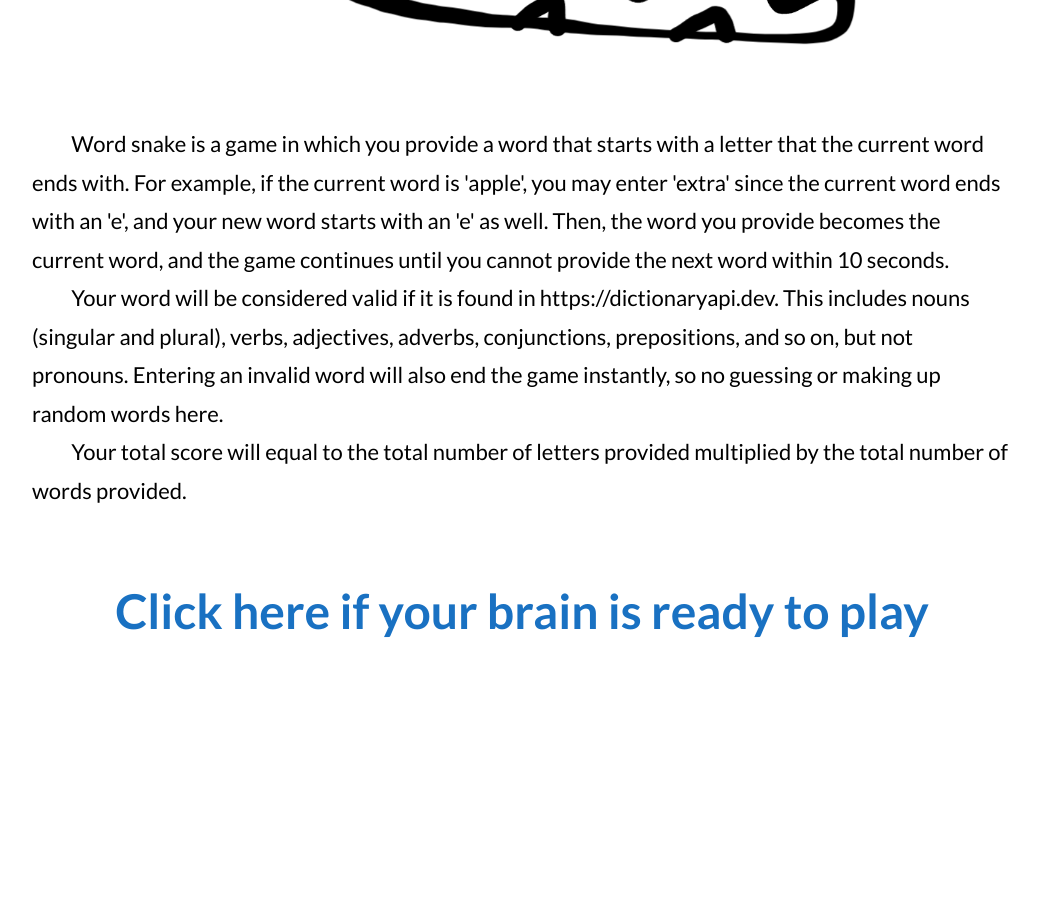
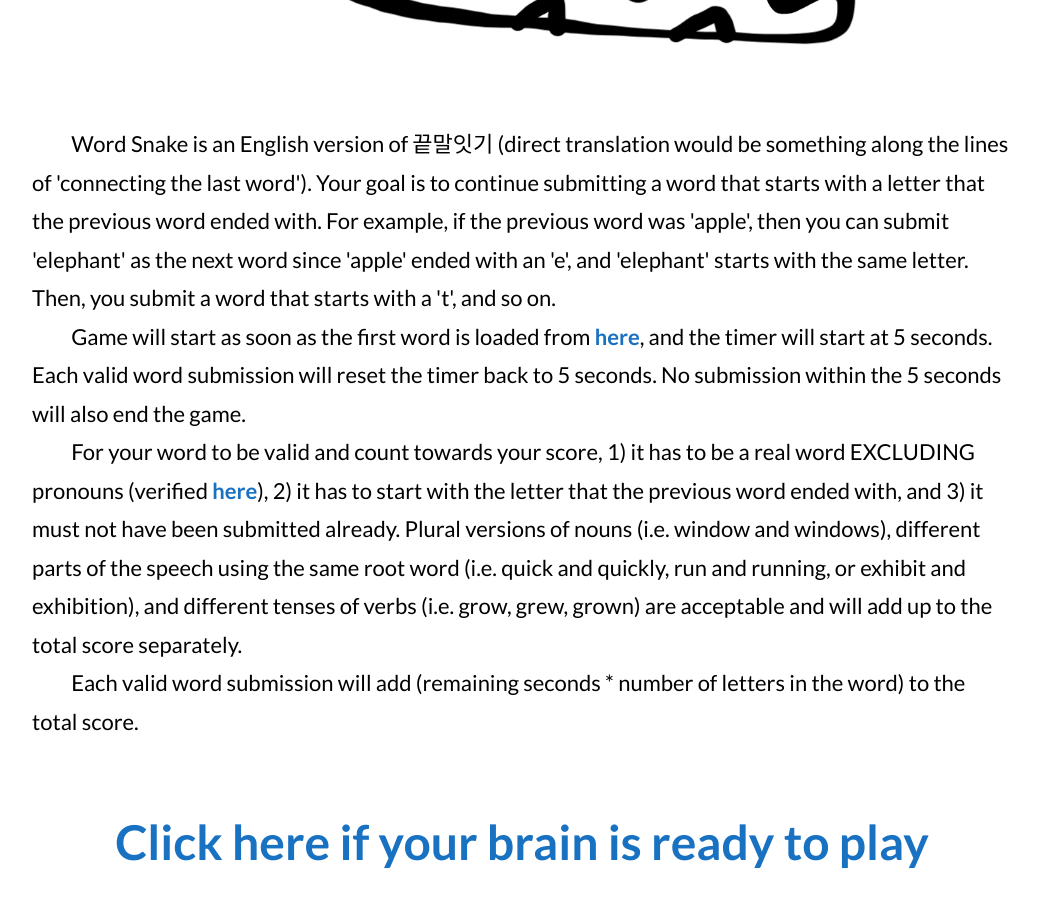
Before and after one commit to danheecho1/MP_word-snake, a Next.js app: page /about in a window 1280 px wide. Shown: the part 460-1362 px from the top of the page, without its empty margins (118-1157 px from the left). Before the commit the page ends 1131 px from the top, so only its background shows below. Built offline with nearby package versions, Linux system fonts and the light colour scheme.

Commit message:
Updated content for readme file and about page. Minor changes to CSS. clearInterval function now fires when timeLeft is 0, not 1.

```diff
--- a/app/about/page.jsx
+++ b/app/about/page.jsx
@@ -9,25 +9,36 @@ const About = () => {
 			<Snake />
 			<div className={styles.descriptionDiv}>
 				<p className={styles.description}>
-					Word snake is a game in which you provide a word that starts
-					with a letter that the current word ends with. For example,
-					if the current word is 'apple', you may enter 'extra' since
-					the current word ends with an 'e', and your new word starts
-					with an 'e' as well. Then, the word you provide becomes the
-					current word, and the game continues until you cannot
-					provide the next word within 10 seconds.
+					Word Snake is an English version of 끝말잇기 (direct
+					translation would be something along the lines of
+					'connecting the last word'). Your goal is to continue
+					submitting a word that starts with a letter that the
+					previous word ended with. For example, if the previous word
+					was 'apple', then you can submit 'elephant' as the next word
+					since 'apple' ended with an 'e', and 'elephant' starts with
+					the same letter. Then, you submit a word that starts with a
+					't', and so on.
 				</p>
 				<p className={styles.description}>
-					Your word will be considered valid if it is found in
-					https://dictionaryapi.dev. This includes nouns (singular and
-					plural), verbs, adjectives, adverbs, conjunctions,
-					prepositions, and so on, but not pronouns. Entering an
-					invalid word will also end the game instantly, so no
-					guessing or making up random words here.
+					Game will start as soon as the first word is loaded from <Link href="http://random-word-api.herokuapp.com/home" target="_blank">here</Link>, and the
+					timer will start at 5 seconds. Each valid word submission
+					will reset the timer back to 5 seconds. No submission within
+					the 5 seconds will also end the game.
 				</p>
 				<p className={styles.description}>
-					Your total score will equal to the total number of letters
-					provided multiplied by the total number of words provided.
+					For your word to be valid and count towards your score, 1)
+					it has to be a real word EXCLUDING pronouns (verified <Link href="https://dictionaryapi.dev" target="_blank">here</Link>), 2) it has to start with
+					the letter that the previous word ended with, and 3) it must
+					not have been submitted already. Plural versions of nouns
+					(i.e. window and windows), different parts of the speech
+					using the same root word (i.e. quick and quickly, run and
+					running, or exhibit and exhibition), and different tenses of
+					verbs (i.e. grow, grew, grown) are acceptable and will add
+					up to the total score separately.
+				</p>
+				<p className={styles.description}>
+					Each valid word submission will add (remaining seconds *
+					number of letters in the word) to the total score.
 				</p>
 			</div>
 			<Link href="/play" className={styles.linkToPlay}>
--- a/app/about/page.module.css
+++ b/app/about/page.module.css
@@ -4,6 +4,11 @@
     font-size: 1.375rem;
     display: flex;
     flex-direction: column;
+}
+
+.description a {
+    font-weight: 700;
+    color: #1971C2;
 }
 
 .linkToPlay {
@@ -14,6 +19,7 @@
     color: #1971C2;
 }
 
+.description a:hover,
 .linkToPlay:hover {
     color: purple;
 }
--- a/app/global.css
+++ b/app/global.css
@@ -30,9 +30,6 @@ nav {
 .navName {
     font-weight: 700;
     font-size: 3rem;
-}
-
-.navName:visited {
     color: black;
 }
 
@@ -43,7 +40,7 @@ nav {
     gap: 2em;
 }
 
-.navMenu__link:visited {
+.navMenu__link {
     color: black;
 }
 
--- a/app/play/page.jsx
+++ b/app/play/page.jsx
@@ -33,7 +33,7 @@ const Play = () => {
 			.then(() => {
 				const interval = setInterval(() => {
 					setTimeLeft((timeLeft) => {
-						if (timeLeft === 1) {
+						if (timeLeft === 0) {
 							clearInterval(interval);
 						}
 						return timeLeft - 1;
```
Also changed, not shown: 1 other file (tests, documents, lock files or other folders).
